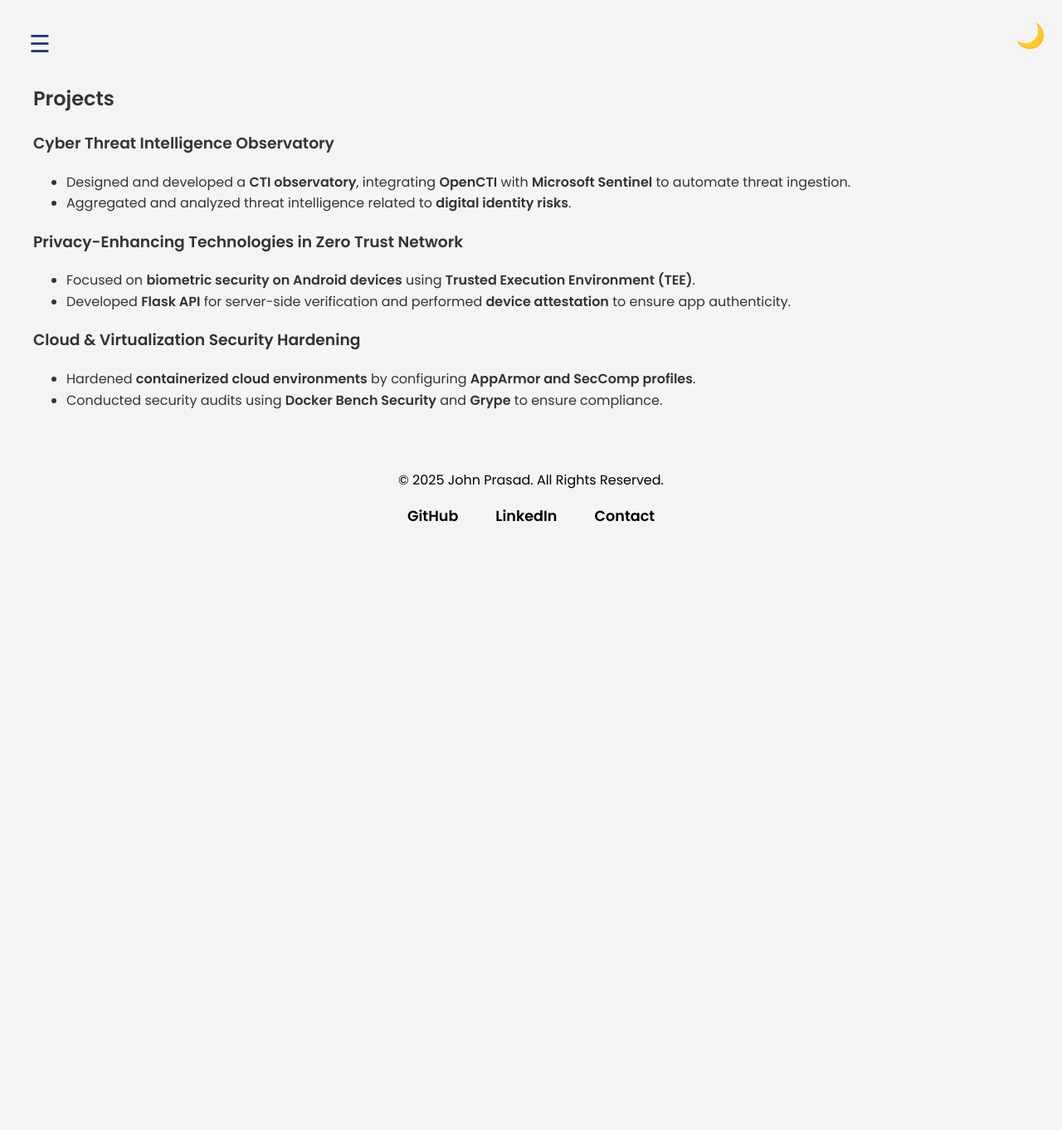
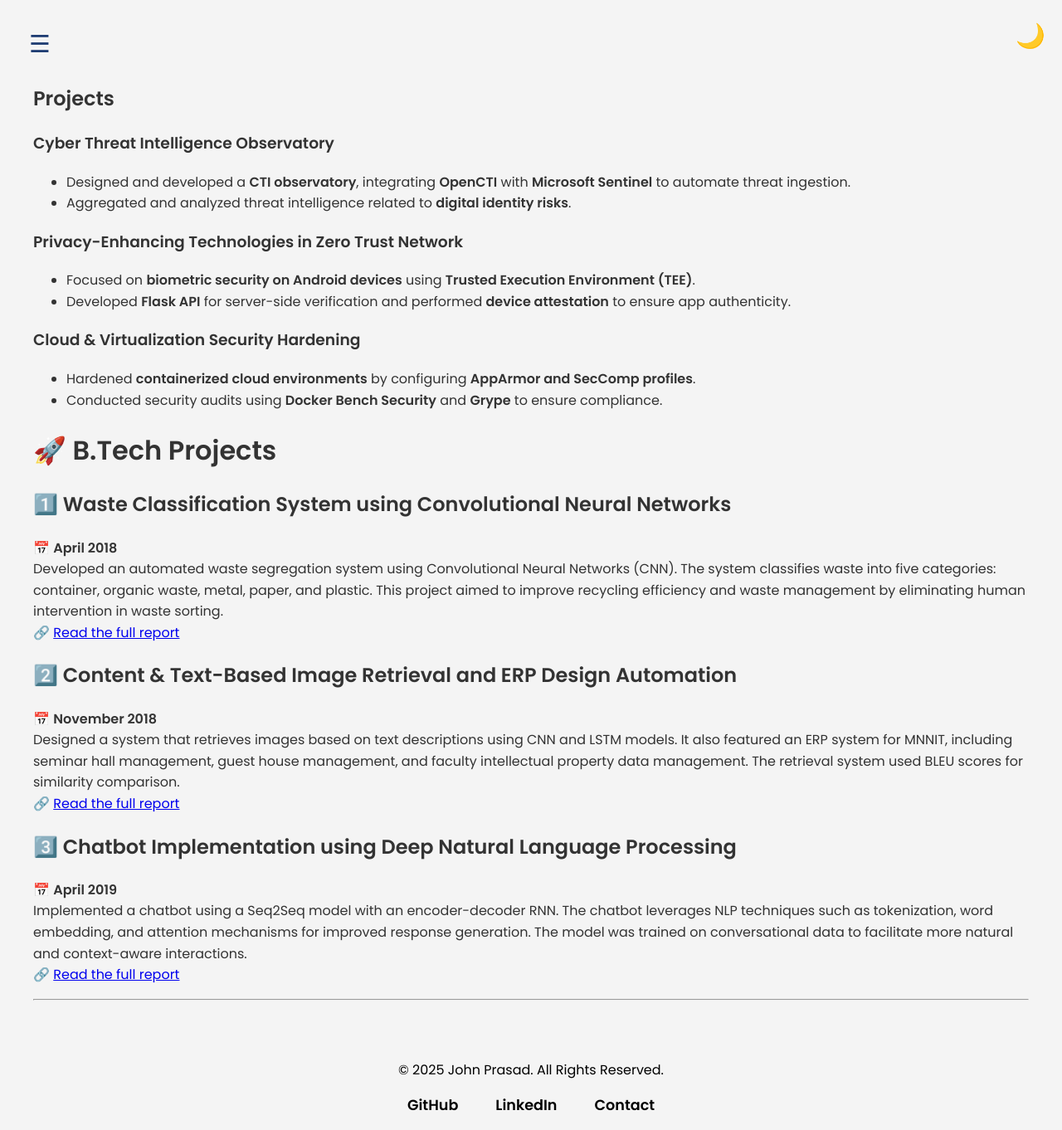
Before and after one commit to barrryblock/barrryblock.github.io, a Jekyll site: the page built from projects.md, in a window 1280 px wide. Shown: the whole page at 83% size. Built offline with Jekyll 4.4.1, drawn with Linux system fonts in a browser that asks for light colours; our own code applies the rules of GitHub Pages for plain Markdown files; before the commit the page ends 900 px from its top, so only the background shows below that.

Commit message:
added bachelor projects in Projects page

```diff
--- a/projects.md
+++ b/projects.md
@@ -10,3 +10,22 @@
 ### **Cloud & Virtualization Security Hardening**
 - Hardened **containerized cloud environments** by configuring **AppArmor and SecComp profiles**.
 - Conducted security audits using **Docker Bench Security** and **Grype** to ensure compliance.
+
+# 🚀 **B.Tech Projects**
+
+## 1️⃣ Waste Classification System using Convolutional Neural Networks
+📅 **April 2018**
+Developed an automated waste segregation system using Convolutional Neural Networks (CNN). The system classifies waste into five categories: container, organic waste, metal, paper, and plastic. This project aimed to improve recycling efficiency and waste management by eliminating human intervention in waste sorting.
+🔗 [Read the full report](/assets/reports/6th%20Sem%20Project%20Report.pdf)
+
+## 2️⃣ Content & Text-Based Image Retrieval and ERP Design Automation
+📅 **November 2018**
+Designed a system that retrieves images based on text descriptions using CNN and LSTM models. It also featured an ERP system for MNNIT, including seminar hall management, guest house management, and faculty intellectual property data management. The retrieval system used BLEU scores for similarity comparison.
+🔗 [Read the full report](/assets/reports/7th%20Sem%20Project%20Report.pdf)
+
+## 3️⃣ Chatbot Implementation using Deep Natural Language Processing
+📅 **April 2019**
+Implemented a chatbot using a Seq2Seq model with an encoder-decoder RNN. The chatbot leverages NLP techniques such as tokenization, word embedding, and attention mechanisms for improved response generation. The model was trained on conversational data to facilitate more natural and context-aware interactions.
+🔗 [Read the full report](/assets/reports/8th%20Sem%20Project%20Report.pdf)
+
+---
```
